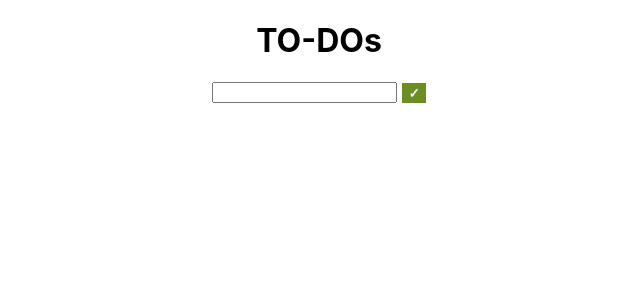
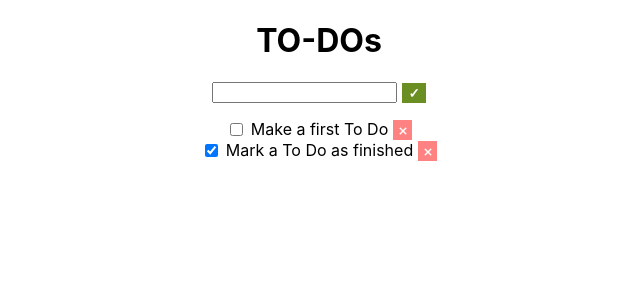
Before and after one commit to mpagels/todo-app-react, a React (Create React App) app: page / in a window 1280 px wide. Shown: the top 300 px of the page, without its empty margins (321-961 px from the left). Built offline with nearby package versions, Linux system fonts and the light colour scheme.

Commit message:
Add ToDo component

```diff
--- a/src/ToDoEntry.js
+++ b/src/ToDoEntry.js
@@ -1,12 +1,19 @@
 import React from "react";
 import "./ToDoEntry.css";
 import SubmitToDo from "./SubmitToDo";
+import ToDo from "./ToDo";
 
 export default function ToDoEntry() {
   return (
-    <div className="wrapper">
-      <input></input>
-      <SubmitToDo />
+    <div>
+      <div className="wrapper">
+        <input></input>
+        <SubmitToDo />
+      </div>
+      <ul>
+        <ToDo todo="Make a first To Do" />
+        <ToDo finished todo="Mark a To Do as finished " />
+      </ul>
     </div>
   );
 }
```
